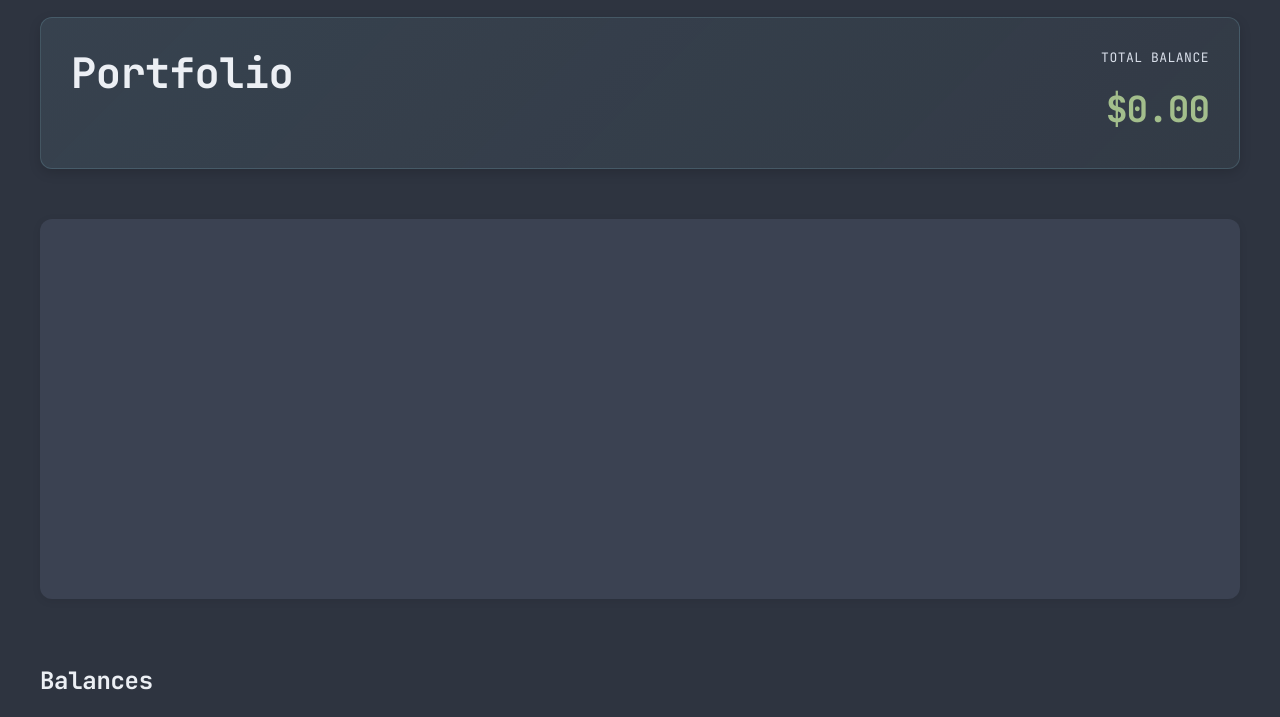
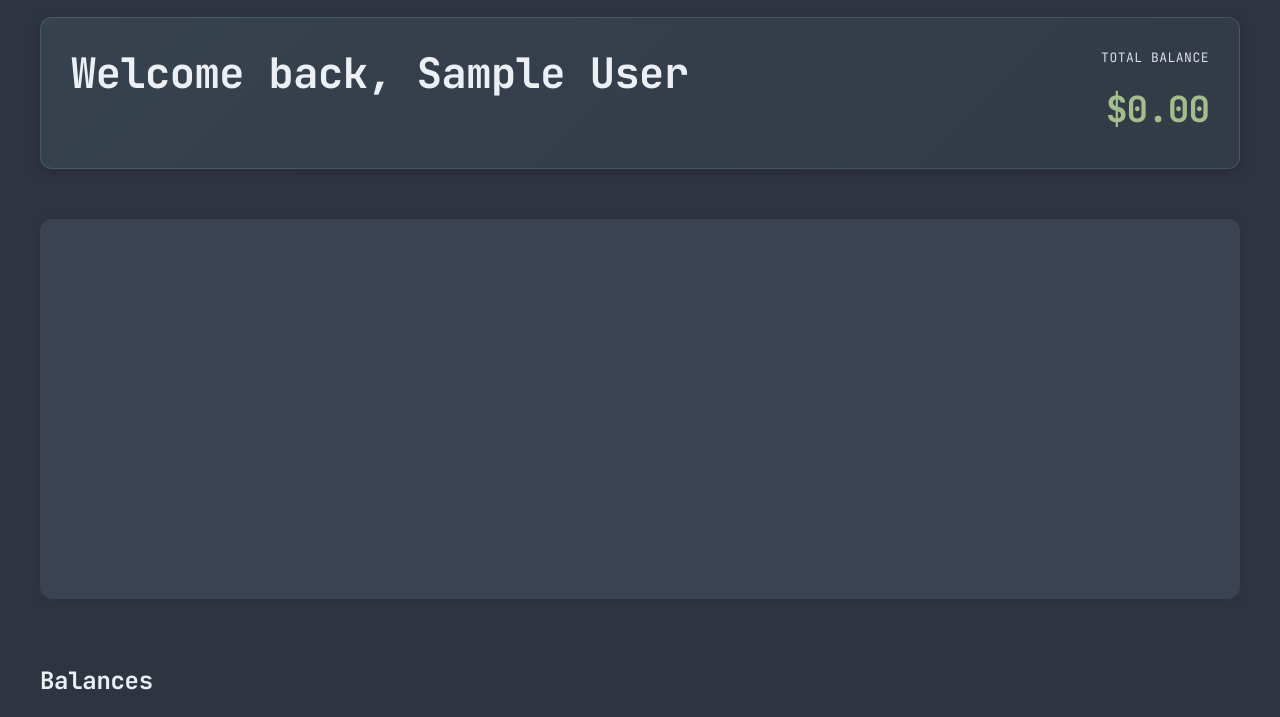
Before and after one commit to jnswkz/ukx, a plain HTML site: page pages/dashboard.html in a window 1280 px wide. Shown: the part 83-800 px from the top of the page. Drawn offline with Linux system fonts and the light colour scheme; sample sign-in values are in the browser's storage.

Commit message:
feat: enhance dashboard page with user's name on the top

```diff
--- a/js/dashboard.js
+++ b/js/dashboard.js
@@ -57,6 +57,7 @@ document.addEventListener('DOMContentLoaded', async function() {
     const portfolioTotal = document.querySelector('[data-skeleton="portfolio-total"]');
     const balancesList = document.getElementById('balancesList');
     const transactionsList = document.getElementById('transactionsList');
+    const portfolioTitle = document.getElementById('portfolioTitle');
 
     try {
         await sleep(1000);
@@ -67,6 +68,8 @@ document.addEventListener('DOMContentLoaded', async function() {
         console.error('Error parsing user data from localStorage:', e);
         userData = {};
     }
+    portfolioTitle.textContent = `Welcome back, ${userData?.name || 'User'}`;
+
     const currentTheme = document.documentElement.getAttribute('data-theme');
     drawBalanceChart(userData, chartContainer, currentTheme);
     const themeObserver = new MutationObserver(mutations => {
--- a/pages/dashboard.html
+++ b/pages/dashboard.html
@@ -21,7 +21,7 @@
                 <!-- Portfolio Overview -->
                 <section class="portfolio-section">
                     <div class="portfolio-header">
-                        <h1 class="portfolio-title">Portfolio</h1>
+                        <h1 class="portfolio-title" id="portfolioTitle"></h1>
                         <div class="portfolio-total skeleton" data-skeleton="portfolio-total">
                             <span class="total-label">Total Balance</span>
                             <span class="total-amount" id="totalBalance">$12,345.67</span>
```
